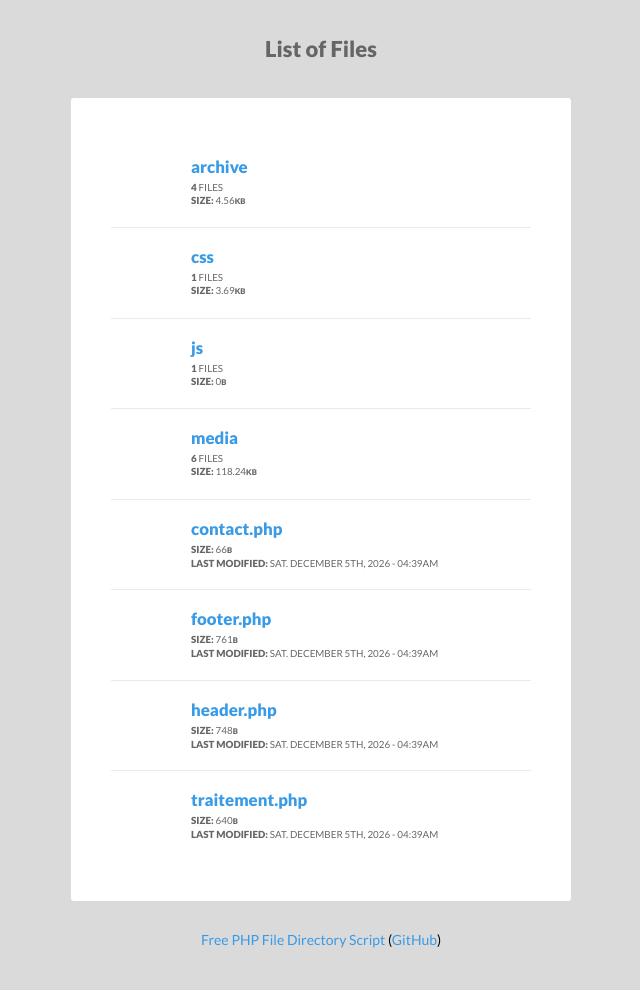
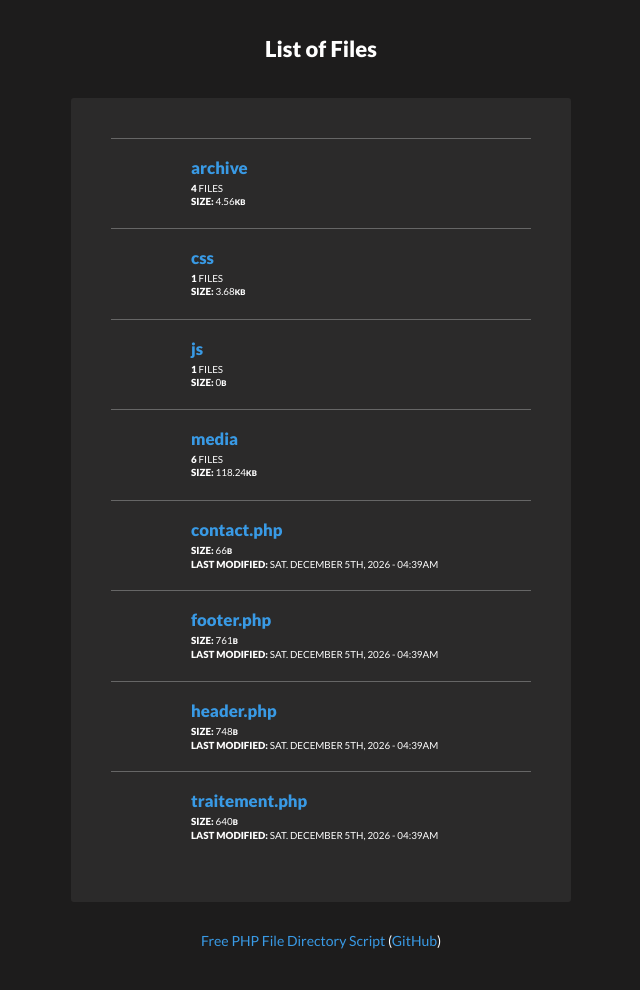
Before and after one commit to Spriinty/explorerfile, a PHP site: page / in a window 1280 px wide. Shown: the whole page, without its empty margins (319-959 px from the left). Before the commit the page ends 948 px from the top, so only its background shows below. Run offline with PHP 8.4, Linux system fonts and the light colour scheme; some libraries are stand-ins or nearby versions.

Commit message:
Recup rayan + glenn

```diff
--- a/css/style.css
+++ b/css/style.css
@@ -37,7 +37,7 @@ a { color: #399ae5; text-decoration: none; } a:hover { color: #206ba4; text-deco
 .note { padding:  0 5px 25px 0; font-size:80%; color: #666; line-height: 18px; }
 .block { clear: both; min-height: 50px; border-top: solid 1px #ECE9E9; }
 .block:first-child { border: none; }
-.block .img { width: 50px; height: 50px; display: block; float: left; margin-right: 10px; background: transparent url(<?php echo $icon_url; ?>) no-repeat 0 0; }
+.block .img { width: 50px; height: 50px; display: block; float: left; margin-right: 10px; background: transparent url(../media/html.png) no-repeat 0 0; }
 .block .file { padding-bottom: 5px; }
 .block .data { line-height: 1.3em; color: #666; }
 .block a { display: block; padding: 20px; transition: all 0.35s; }
--- a/index.php
+++ b/index.php
@@ -1,29 +1,12 @@
 <?php
-/*
-Free PHP File Directory Listing Script - Version 1.10
-The MIT License (MIT)
-Copyright (c) 2015 Hal Gatewood
-Permission is hereby granted, free of charge, to any person obtaining a copy
-of this software and associated documentation files (the "Software"), to deal
-in the Software without restriction, including without limitation the rights
-to use, copy, modify, merge, publish, distribute, sublicense, and/or sell
-copies of the Software, and to permit persons to whom the Software is
-furnished to do so, subject to the following conditions:
-The above copyright notice and this permission notice shall be included in all
-copies or substantial portions of the Software.
-THE SOFTWARE IS PROVIDED "AS IS", WITHOUT WARRANTY OF ANY KIND, EXPRESS OR
-IMPLIED, INCLUDING BUT NOT LIMITED TO THE WARRANTIES OF MERCHANTABILITY,
-FITNESS FOR A PARTICULAR PURPOSE AND NONINFRINGEMENT. IN NO EVENT SHALL THE
-AUTHORS OR COPYRIGHT HOLDERS BE LIABLE FOR ANY CLAIM, DAMAGES OR OTHER
-LIABILITY, WHETHER IN AN ACTION OF CONTRACT, TORT OR OTHERWISE, ARISING FROM,
-OUT OF OR IN CONNECTION WITH THE SOFTWARE OR THE USE OR OTHER DEALINGS IN THE
-SOFTWARE.
-*** OPTIONS ***/
+
+
+/*** OPTIONS ***/
 	// TITLE OF PAGE
 	$title = "List of Files";
 
 	// STYLING (light or dark)
-	$color	= "light";
+	$color	= "dark";
 
 	// ADD SPECIFIC FILES YOU WANT TO IGNORE HERE
 	$ignore_file_list = array( ".htaccess", "Thumbs.db", ".DS_Store", "index.php" );
@@ -33,7 +16,6 @@ SOFTWARE.
 
 	// SORT BY
 	$sort_by = "name_asc"; // options: name_asc, name_desc, date_asc, date_desc
-
 
 	// TOGGLE SUB FOLDERS, SET TO false IF YOU WANT OFF
 	$toggle_sub_folders = true;
```
